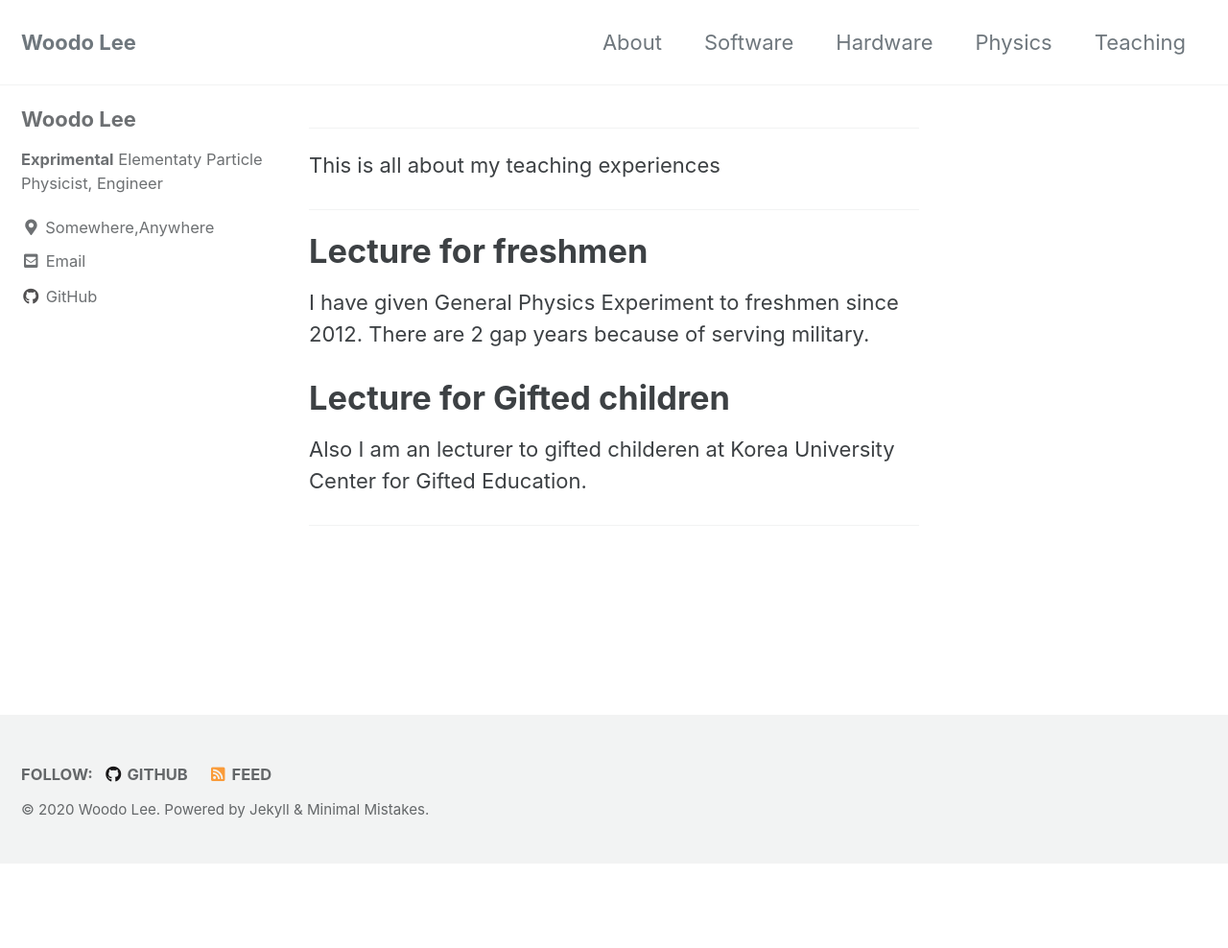
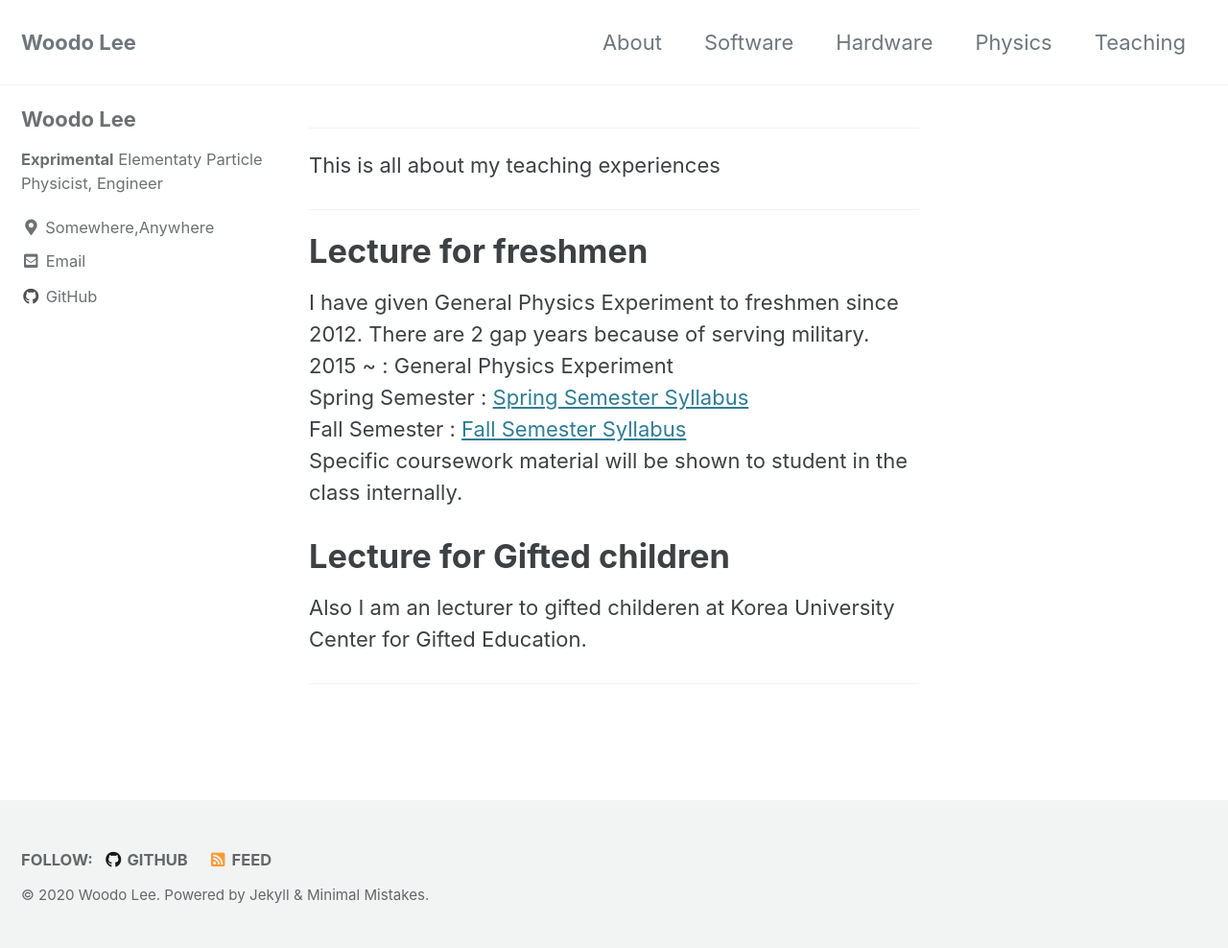
Before and after one commit to WoodoLee/WoodoLee.github.io, a Jekyll site: the page built from _pages/teaching.md, in a window 1280 px wide. Shown: the whole page at 96% size. Built offline with Jekyll 4.4.1, drawn with Linux system fonts in a browser that asks for light colours; cached includes are drawn as plain includes; before the commit the page ends 900 px from its top, so only the background shows below that.

Commit message:
teaching

```diff
--- a/_pages/teaching.md
+++ b/_pages/teaching.md
@@ -7,9 +7,15 @@ toc: true
 This is all about my teaching experiences
 * * *
 # Lecture for freshmen
-I have given General Physics Experiment to freshmen since 2012. There are 2 gap years because of serving military.
+I have given General Physics Experiment to freshmen since 2012. There are 2 gap years because of serving military.<br>
+2015 ~   : General Physics Experiment <br>
+Spring Semester : [Spring Semester Syllabus](https://drive.google.com/file/d/1RP7xTZbjhLxsT4cYlGhZbmQQLngCOuJ0/view?usp=sharing, "Spring Semester Syllabus ")<br>
+Fall Semester : [Fall Semester Syllabus](https://drive.google.com/file/d/10knLGF3h7ewCRLDGaxZP9khXQ-0e7--Y/view?usp=sharing, "Fall Semester Syllabus ")<br>
+Specific coursework material will be shown to student in the class internally.
 
 # Lecture for Gifted children
-Also I am an lecturer to gifted childeren at Korea University Center for Gifted Education.
+Also I am an lecturer to gifted childeren at Korea University Center for Gifted Education.<br>
+
+
 
 ---
```
Also changed, not shown: _pages/about.md (+5 -3 lines), _pages/hardware.md (+2 -2 lines).
